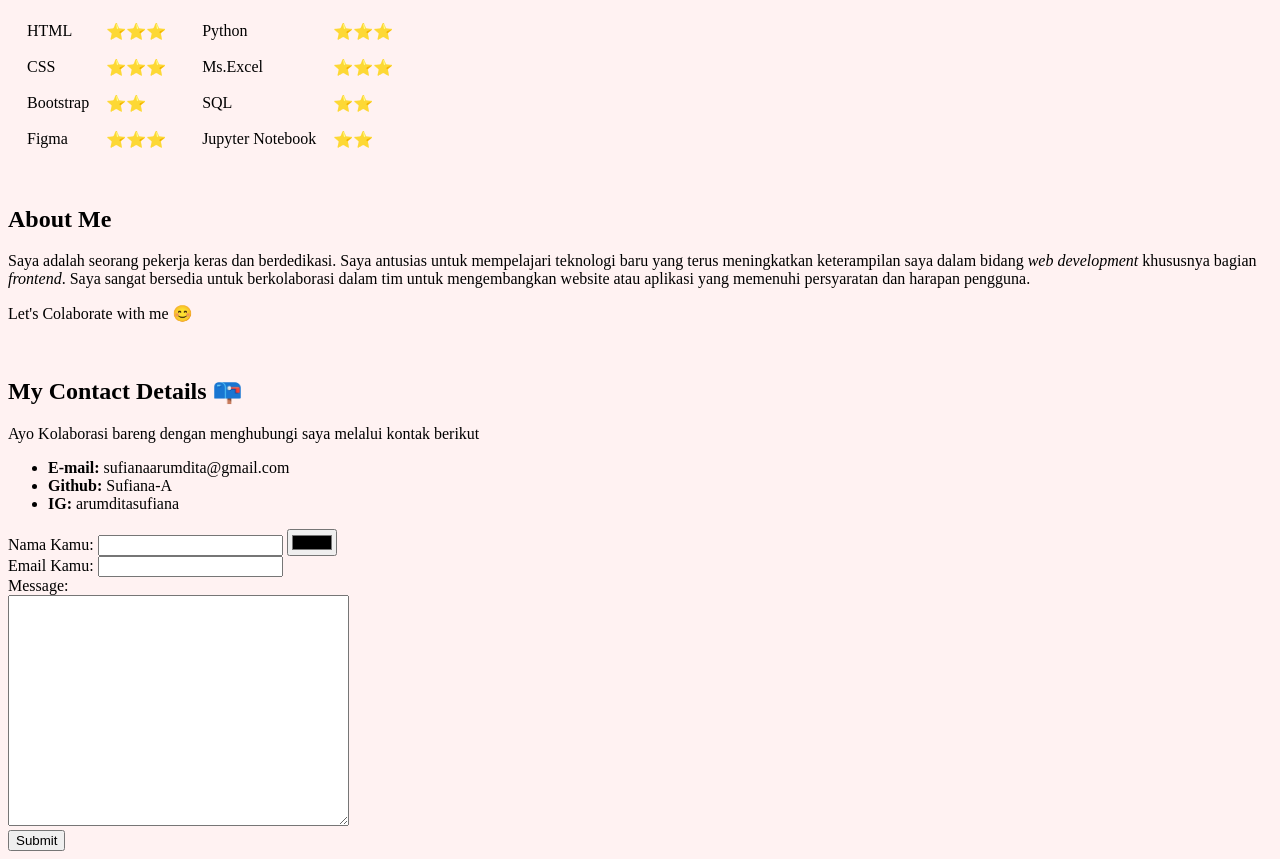
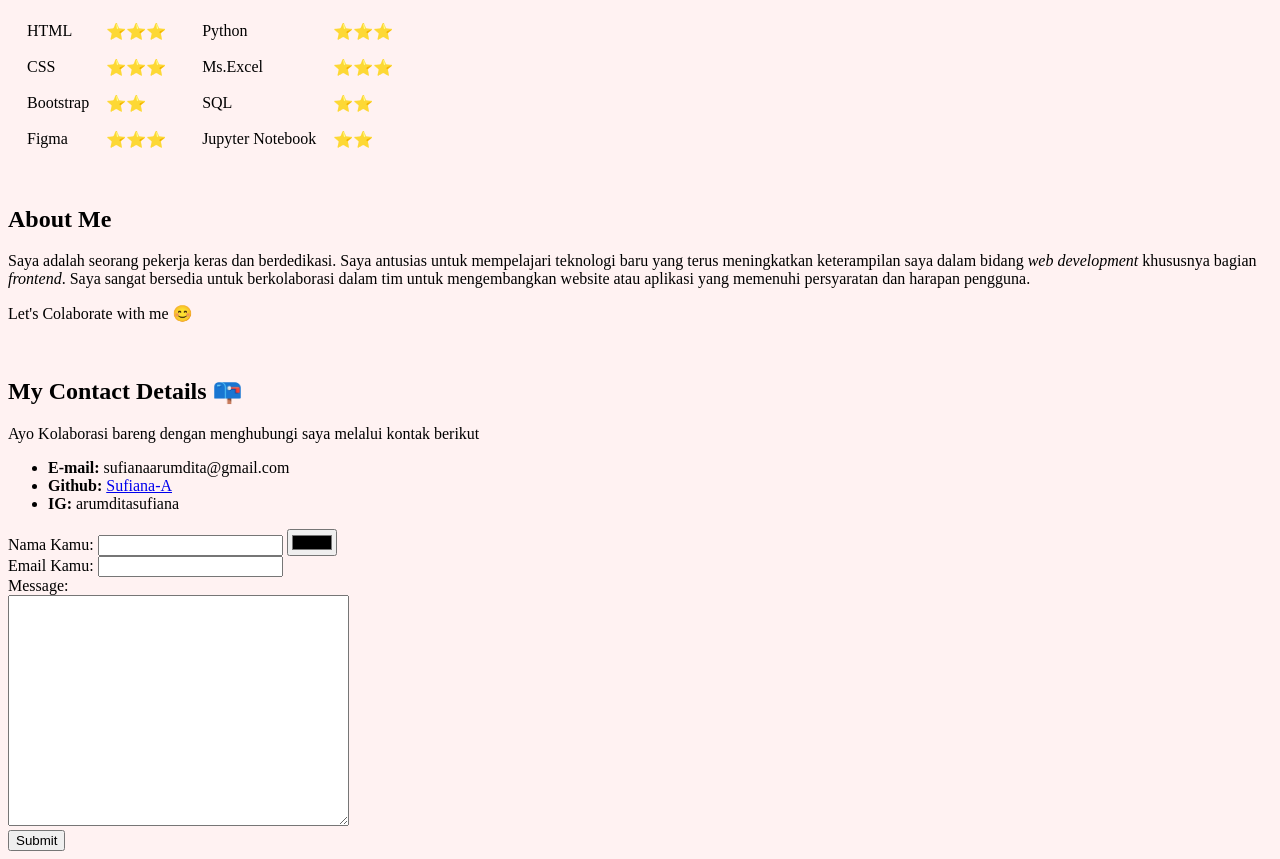
Before and after one commit to Sufiana-A/WAD_Project1, a plain HTML site: page index.html in a window 1280 px wide. Shown: the part 782-1641 px from the top of the page. Drawn offline with Linux system fonts and the light colour scheme.

Commit message:
Update index.html

```diff
--- a/index.html
+++ b/index.html
@@ -113,7 +113,7 @@
         <p>Ayo Kolaborasi bareng dengan menghubungi saya melalui kontak berikut</p>
         <ul>
             <li><strong>E-mail: </strong>sufianaarumdita@gmail.com</li>
-            <li><strong>Github: </strong>Sufiana-A</li>
+            <li><strong>Github: </strong><a href="https://github.com/Sufiana-A">Sufiana-A</a></li>
             <li><strong>IG: </strong>arumditasufiana</li>
         </ul>
 
```
